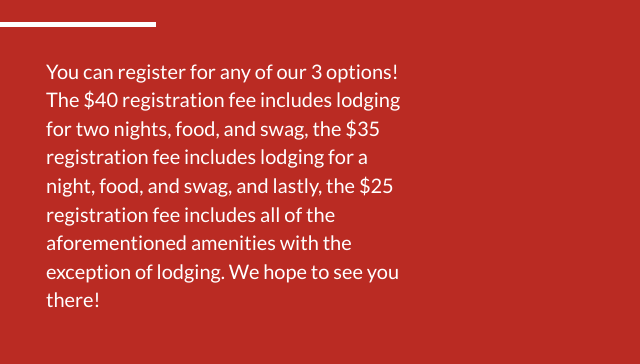
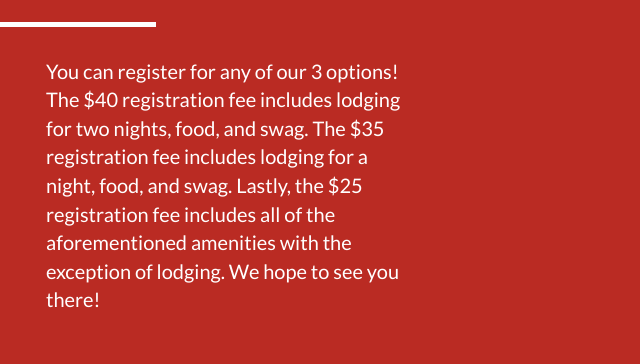
Before and after one commit to machay/swe, a plain HTML site: page index.html in a window 1280 px wide. Shown: the part 812-1176 px from the top of the page, 609-1249 px from the left. Drawn offline with nearby package versions, Linux system fonts and the light colour scheme.

Commit message:
Updated about section with correct fees

```diff
--- a/index.html
+++ b/index.html
@@ -102,7 +102,7 @@
                     <p>Come join us from September 12th to September 13th at Rensselaer Polytechnic Insitute to partake in our first ever Leadership Summit! The conference will include leadership training based on communication, team building, and public speaking. We will also have a guest keynote speaker who will address various topics involving women in the STEM fields.</p>
                 </div>
                 <div class="col-lg-4">
-                    <p>You can register for any of our 3 options! The $40 registration fee includes lodging for two nights, food, and swag, the $35 registration fee includes lodging for a night, food, and swag, and lastly, the $25 registration fee includes all of the aforementioned amenities with the exception of lodging. We hope to see you there!</p>
+                    <p>You can register for any of our 3 options! The $40 registration fee includes lodging for two nights, food, and swag. The $35 registration fee includes lodging for a night, food, and swag. Lastly, the $25 registration fee includes all of the aforementioned amenities with the exception of lodging. We hope to see you there!</p>
                 </div>
                 <div class="col-lg-8 col-lg-offset-2 text-center">
                     <a href="https://www.eventbrite.com" class="btn btn-lg btn-outline">
```
